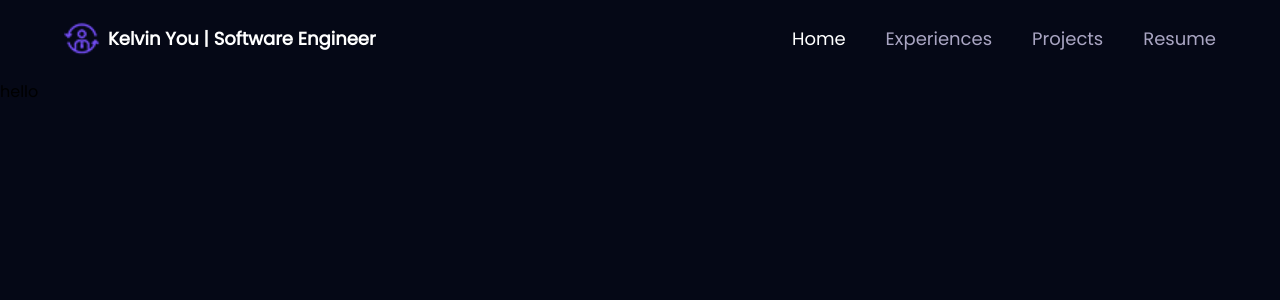
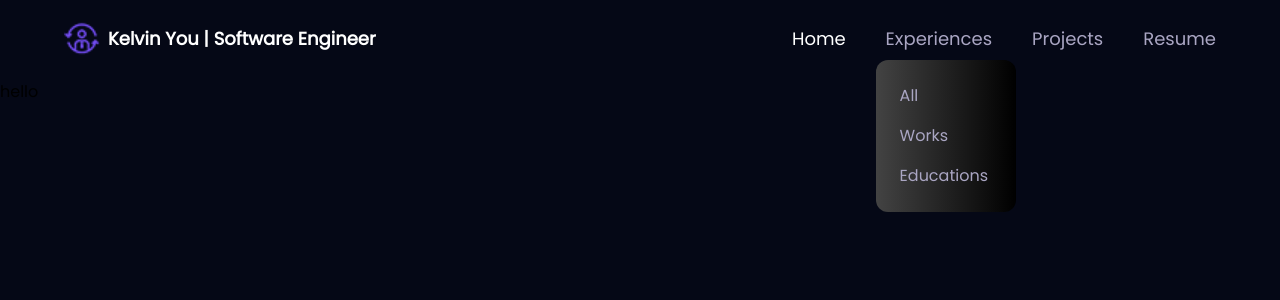
Before and after one commit to KelvinYou/portfolio-website, a Next.js app: page / in a window 1280 px wide. Both pictures are taken after a click on the item "Experiences". Shown: the top 300 px of the page. Built offline with nearby package versions, Linux system fonts and the light colour scheme.

Commit message:
sub menu

```diff
--- a/src/app/exp/Experience.tsx
+++ b/src/app/exp/Experience.tsx
@@ -74,8 +74,7 @@ const ExperienceCard: FC<any> = ({ experience }) => (
 
 const Experience: FC = () => {
   const searchParams = useSearchParams()
-  const type = searchParams.get('type') ?? "1";
-  console.log("params.type: " + type)
+  const experienceCategory = searchParams.get('category') ?? "all";
 
   return (
     <SectionWrapper
@@ -92,16 +91,28 @@ const Experience: FC = () => {
           What I have done so far
         </p>
         <h2 className="text-white font-black md:text-[60px] sm:text-[50px] xs:text-[40px] text-[30px]">
-          Work Experience and Education.
+          {experienceCategory === "all" && "Work Experience and Education."}
+          {experienceCategory === "work" && "Work Experience."}
+          {experienceCategory === "education" && "Education."}
         </h2>
       </motion.div>
 
       {/* Experience Card */}
       <div className="empty-20 flex flex-col">
         <VerticalTimeline>
-          {experiences.map((experience, i) => (
-            <ExperienceCard key={i} experience={experience} />
-          ))}
+          {experienceCategory === "all"
+            ? experiences.map((experience, i) => {
+                return (
+                  <ExperienceCard key={i} experience={experience} />
+                )
+              })
+            : experiences.map((experience, i) => {
+              if (experience.experienceCategory === experienceCategory) {
+                return (
+                  <ExperienceCard key={i} experience={experience} />
+                )
+              }})
+          }
         </VerticalTimeline>
       </div>
     </SectionWrapper>
--- a/src/components/layout/Navbar.tsx
+++ b/src/components/layout/Navbar.tsx
@@ -7,69 +7,88 @@ import { navLinks } from "@/constants";
 import { logo, menu, close } from "@/assets";
 import Link from 'next/link';
 import "@/styles/index.scss";
-import { MainMenu } from '@/constants/menu';
 
-const DropdownMenu: FC<any> = (link) => {
+const DropdownMenu: FC<any> = (props) => {
+  const {
+    link,
+    parentActive,
+    setparentActive
+  } = props;
+
+  useEffect(() => {
+    console.log("parentActive: ", parentActive);
+  }, [parentActive]);
+
   const [active, setActive] = useState(navLinks[0].title);
 
   const [isDropdownOpen, setDropdownOpen] = useState(false);
-  const timeoutRef = useRef<NodeJS.Timeout | undefined>(undefined);;
 
   const toggleDropdown = () => {
-    clearTimeout(timeoutRef.current);
-    setDropdownOpen(true);
-  };
+    setDropdownOpen(!isDropdownOpen)
+  }
 
   const closeDropdown = () => {
-    // Delay the closing of the dropdown by a short time
-    timeoutRef.current = setTimeout(() => {
-      setDropdownOpen(false);
-    }, 200); // Adjust the delay time as needed
-  };
+    setDropdownOpen(false)
+  }
 
   return (
     <div className="relative"
-      onMouseEnter={toggleDropdown}
-      onMouseLeave={closeDropdown}
+      // onMouseEnter={openDropdown}
+      // onMouseLeave={closeDropdown}
+      onClick={toggleDropdown}
     >
       <li
         className={`text-secondary
         font-medium cursor-pointer`}
       >
         <a
-          className={`text-secondary hover:text-white text-[18px] `}
+          className={`${
+            parentActive === link.title ? "text-white" : "text-secondary"
+          } hover:text-white text-[18px] `}
           onClick={(e) => e.preventDefault()}>
-          Experiences
+          {link.title}
         </a>
-        {isDropdownOpen && (
-          <ul className="absolute top-8 left-0 bg-black shadow-md">
-            {/* Add dropdown menu items here */}
-            {link.link.subMenu.map((menu: any, index: number) => {
-              return (
+
+        <div
+          className={`${
+            !isDropdownOpen ? "hidden" : "flex"
+          } ml-[-10px] py-6 black-gradient absolute mx-4 my-2 min-w-[140px] z-10 rounded-xl`}
+        >
+          {/* Nav Links (Mobile) */}
+          <ul className="list-none flex justify-end items-start flex-col gap-4">
+            {link.subMenu.map((menu: any, index: number) => (
               <li
                 key={index}
                 className={`${
                   active === menu.title ? "text-white" : "text-secondary"
-                  } hover:text-white text-[18px] font-medium cursor-pointer`}
-                  onClick={() => !menu?.newTab && setActive(menu.title)}
+                }`}
               >
-                  {menu?.link ? (
+                {menu?.link && (
                   <Link
                     href={menu.link}
+                    className=""
                     target={menu.newTab ? `_blank` : '_self'}
                     rel="noreferrer noopener"
-                      onClick={closeDropdown}
+                    onClick={() => {
+                      closeDropdown;
+                      setActive(menu.title);
+                      setparentActive(link.title);
+                    }}
+                  >
+                    <div
+                      className={`${
+                        active === menu.title ? "text-white" : "text-secondary"
+                      } w-[140px] px-6  font-poppins font-medium cursor-pointer text-[16px]`}
                     >
                       {menu.title}
+
+                    </div>
                   </Link>
-                  ) : (
-                    <a href={`/#${menu.id}`}>{menu.title}</a>
                 )}
               </li>
-              )
-            })}
+            ))}
           </ul>
-        )}
+        </div>
       </li>
     </div>
   );
@@ -108,6 +127,8 @@ const Navbar = () => {
                 <DropdownMenu
                   key={link.id + index}
                   link={link}
+                  parentActive={active}
+                  setparentActive={setActive}
                 />
               )
             } else {
--- a/src/constants/menu.ts
+++ b/src/constants/menu.ts
@@ -27,16 +27,16 @@ export const navLinks: MainMenu[] = [
     subMenu: [
       {
         title: "All",
-        link: "/exp?type=all",
+        link: "/exp",
+      },
+      {
+        title: "Works",
+        link: "/exp?category=work",
       },
       {
         title: "Educations",
-        link: "/exp?type=education",
+        link: "/exp?category=education",
       },
-      {
-        title: "Works",
-        link: "/exp?type=works",
-      }
     ]
   },
   {
```
Lines whose indentation alone changed are shown as unchanged.
